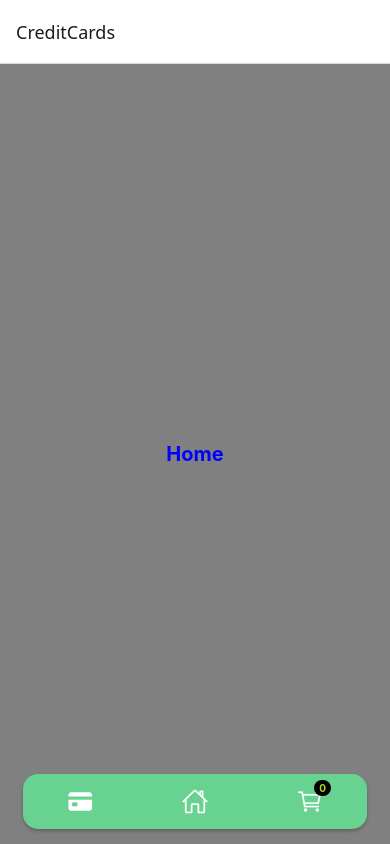
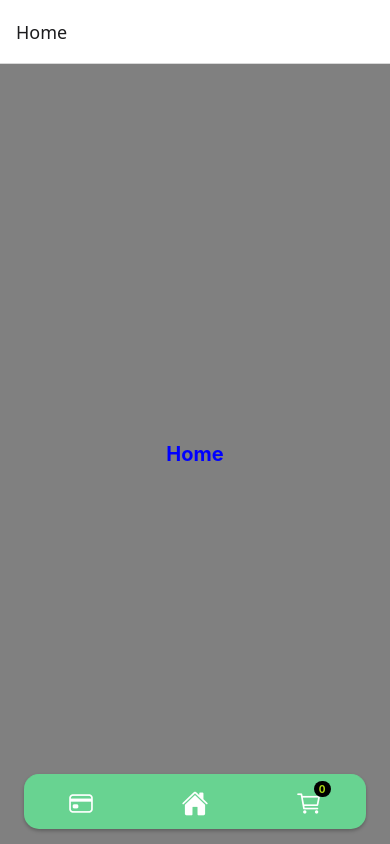
Before and after one commit to JohnEDCO/CreditCardPaymentCheckout, a React Native app: screen / in a window 390 px wide. Built offline with nearby package versions, Linux system fonts and the light colour scheme.

Commit message:
[redux] I add redux for global state management

```diff
--- a/App.js
+++ b/App.js
@@ -6,10 +6,16 @@
  */
 
 import React from 'react';
+import {Provider} from 'react-redux';
+import store from './src/store/store';
 import Navigator from './src/navigation/Navigator';
 
 function App() {
-  return <Navigator />;
+  return (
+    <Provider store={store}>
+      <Navigator />
+    </Provider>
+  );
 }
 
 export default App;
--- a/src/navigation/BottomTab.js
+++ b/src/navigation/BottomTab.js
@@ -4,12 +4,16 @@ import {NavigationContainer} from '@react-navigation/native';
 import HomeScreen from '../screens/HomeScreen';
 import {createBottomTabNavigator} from '@react-navigation/bottom-tabs';
 import Icon from 'react-native-vector-icons/Ionicons';
+import { useSelector } from 'react-redux';
 
 const Tab = createBottomTabNavigator();
 
 const BottomTab = () => {
+  const totalItemsCar = useSelector((state) => state.car.totalItems);
+
   return (
     <Tab.Navigator
+      initialRouteName="Home"
       screenOptions={({route}) => ({
         tabBarShowLabel: false,
         tabBarIcon: ({focused}) => {
@@ -25,17 +29,13 @@ const BottomTab = () => {
           return (
             <View style={styles.containerIcon}>
               {route.name === 'Car' && (
-                <Text style={styles.textNumberItems}>0</Text>
+                <Text style={styles.textNumberItems}>{totalItemsCar}</Text>
               )}
               <Icon name={iconName} size={27.} color={'white'} />
             </View>
           );
         },
-        tabBarStyle: styles.tabStyle,
-        tabBarLabelStyle: {
-          fontSize: 12,
-          fontWeight: 'bold',
-        },
+        tabBarStyle: styles.tabStyle
       })}>
       <Tab.Screen name="CreditCards" component={HomeScreen} />
       <Tab.Screen name="Home" component={HomeScreen} />
@@ -47,13 +47,13 @@ const styles = StyleSheet.create({
   containerIcon: {
     justifyContent: 'center',
     alignItems: 'center',
-    height: 60,
-    marginTop: '50%',
+    height: '100%',
+    marginTop: 18,
     backgroundColor: 'transparent',
   },
   textNumberItems: {
     position: 'absolute',
-    top: 8,
+    top: -8,
     right: -8,
     padding: 2,
     width: 'auto',
@@ -72,8 +72,8 @@ const styles = StyleSheet.create({
     height: 55,
     left: 14,
     right: 14,
-    marginRight: 9,
-    marginLeft: 9,
+    marginRight: 10,
+    marginLeft: 10,
     backgroundColor: '#68D391',
     borderColor: '#68D391',
     borderRadius: 15,
--- /dev/null
+++ b/src/store/reducers/carReducer.js
@@ -0,0 +1,38 @@
+const initialState = {
+  items: [],
+  totalAmount: 0,
+  totalItems: 0,
+};
+
+const carReducer = (state = initialState, action) => {
+  switch (action.type) {
+    case 'ADD_ITEM':
+      return {
+        ...state,
+        items: [...state.items, action.payload],
+        totalAmount: state.totalAmount + action.payload.price,
+        totalItems: state.totalItems + 1,
+      };
+    case 'REMOVE_ITEM':
+      return {
+        ...state,
+        items: removeItemById(state.items, action.payload.id),
+        totalAmount: state.totalAmount - action.payload.price,
+        totalItems: state.totalItems - 1,
+      };
+    case 'CLEAN_CAR':
+      return {...state, items: [], totalItems: 0, totalAmount: 0};
+    default:
+      return state;
+  }
+};
+
+const removeItemById = (items, id) => {
+  const index = items.findIndex(item => item.id === id);
+  if (index !== -1) {
+    items.splice(index, 1);
+  }
+  return [...items];
+};
+
+export default carReducer;
--- a/src/store/reducers/reducer.js
+++ b/src/store/reducers/reducer.js
@@ -1,8 +1,8 @@
 import { combineReducers } from 'redux';
-import productReducer from './productReducer';
+import carReducer from './carReducer';
 
 const rootReducer = combineReducers({
-  products: productReducer
+  car: carReducer
 });
 
 export default rootReducer;
```
Also changed, not shown: src/store/reducers/productReducer.js (deleted, +0 -16 lines).
